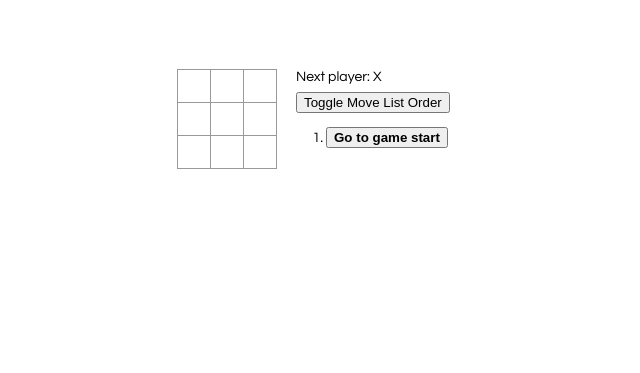
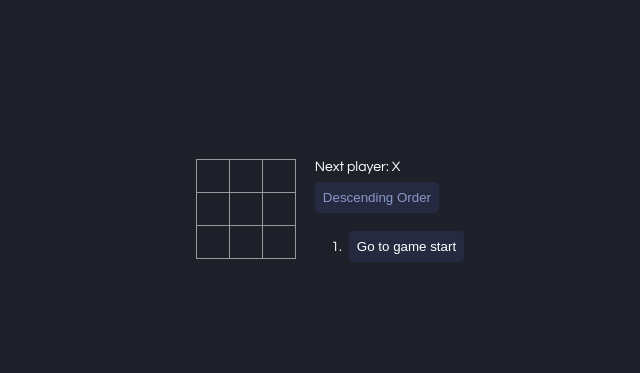
Before and after one commit to awexli/react-tutorial, a React app in the folder intro/: page / in a window 1280 px wide. Shown: the part 180-553 px from the top of the page, without its empty margins (308-948 px from the left). Built offline with nearby package versions, Linux system fonts and the light colour scheme.

Commit message:
add draw status
- refactor highlight logic to make it more dynamic
- styled elements

```diff
--- a/intro/src/index.css
+++ b/intro/src/index.css
@@ -10,11 +10,24 @@ body {
   display: flex;
   justify-content: center;
   align-items: center;
+  background-color: #1e202a;
+  color: white;
+}
+
+@media screen and (max-width: 414px) {
+  body {
+    align-items: initial;
+    padding-top: 2em;
+  }
 }
 
 ol,
 ul {
   padding-left: 30px;
+}
+
+button {
+  cursor: pointer;
 }
 
 #root {
@@ -32,7 +45,7 @@ ul {
 }
 
 .square {
-  background: #fff;
+  background: #1e202a;
   border: 1px solid #999;
   float: left;
   font-size: 24px;
@@ -44,6 +57,7 @@ ul {
   padding: 0;
   text-align: center;
   width: 34px;
+  color: hsl(228, 34%, 66%);
 }
 
 .square:focus {
@@ -56,12 +70,20 @@ ul {
 
 .game {
   display: flex;
-  flex-direction: row;
+  justify-content: center;
 }
 
 .game-info {
   margin-left: 20px;
-  height: 300px;
+}
+
+.game-info button {
+  border-style: none;
+  border-radius: 5px;
+  outline: none;
+  background-color: #252a41;
+  color: hsl(228, 34%, 66%);
+  padding: 8px;
 }
 
 .game-info__toggle-btn {
@@ -72,15 +94,19 @@ ul {
   display: block;
 }
 
+.game-info__moves li {
+  padding: 4px;
+}
+
 .game-info__moves.--reverse {
   display: flex;
   flex-direction: column-reverse;
 }
 
 .--highlight {
-  background-color: wheat;
+  background-color: white;
 }
 
-.--active {
-  font-weight: bold;
+.game-info .--active {
+  color: white;
 }
--- a/intro/src/index.js
+++ b/intro/src/index.js
@@ -22,7 +22,7 @@ function Toggle(props) {
         props.onClick();
       }}
     >
-      Toggle Move List Order
+      Descending Order
     </button>
   );
 }
@@ -42,9 +42,10 @@ function Square(props) {
 
 class Board extends React.Component {
   renderSquare(i) {
-    const [a, b, c] = this.props.winningLine;
     const highlight =
-      i === a || i === b || i === c ? "square --highlight" : "square";
+      this.props.winningLine && this.props.winningLine.includes(i)
+        ? "square --highlight"
+        : "square";
     return (
       <Square
         className={highlight}
@@ -156,7 +157,6 @@ class Game extends React.Component {
     const stepNumber = this.state.stepNumber;
     const current = history[stepNumber];
     const winner = calculateWinner(current.squares);
-
     const moves = history.map((step, move) => {
       const cell = step.lastSquare;
       const desc = move
@@ -177,6 +177,8 @@ class Game extends React.Component {
     let status;
     if (winner) {
       status = "Winner: " + winner.player;
+    } else if (stepNumber === 9) {
+      status = "Draw!";
     } else {
       status = "Next player: " + (this.state.xIsNext ? "X" : "O");
     }
@@ -185,7 +187,7 @@ class Game extends React.Component {
       <div className='game'>
         <div className='game-board'>
           <Board
-            winningLine={winner ? winner.line : [null, null, null]}
+            winningLine={winner ? winner.line : null}
             squares={current.squares}
             onClick={(i) => this.handleClick(i)}
             boardDimension={this.state.boardDimension}
```
